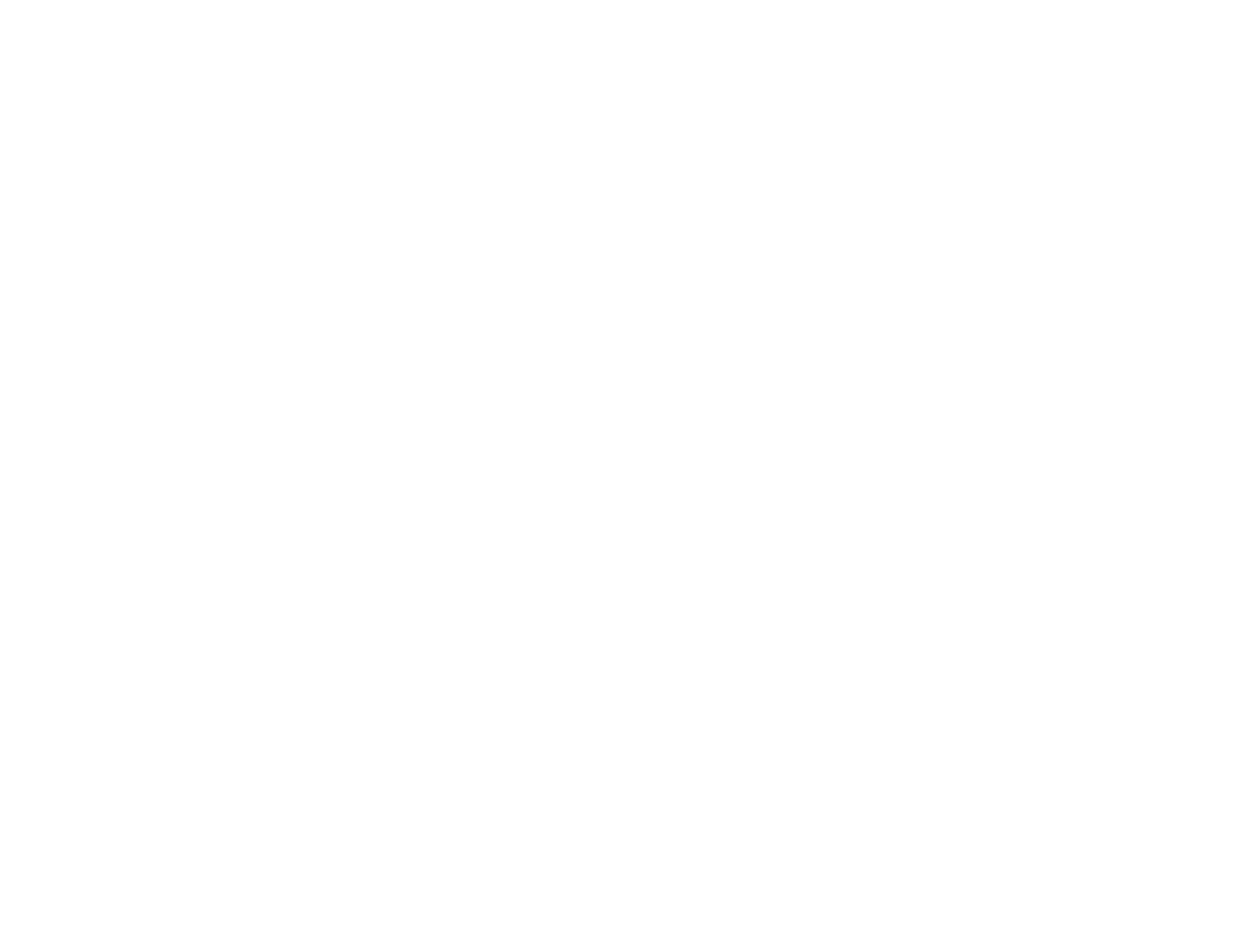
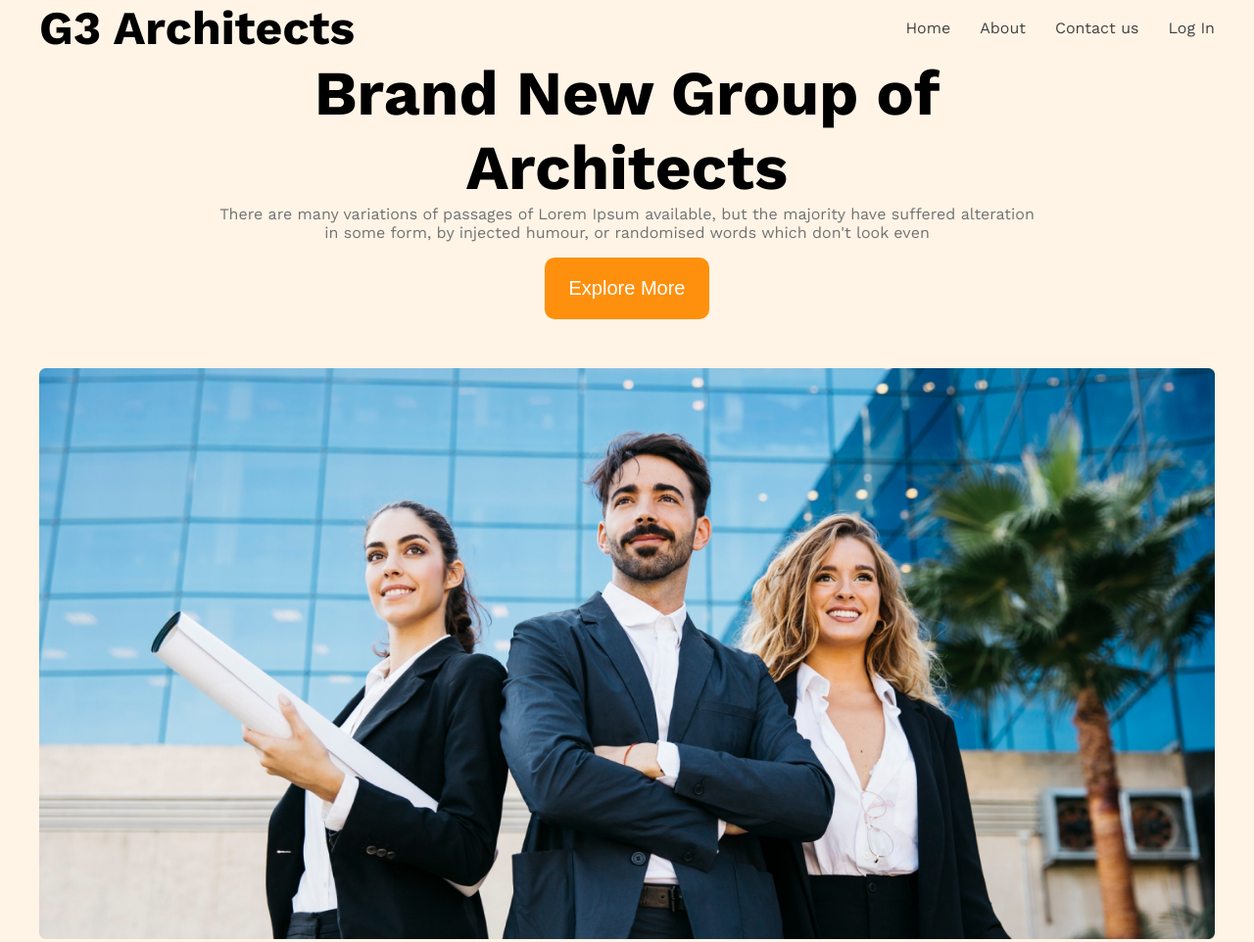
Before and after one commit to ImTariquL/g3-architects-website, a plain HTML site: page index.html in a window 1280 px wide. Shown: the whole page at 98% size. Before the commit the page ends 800 px from the top, so only its background shows below. Drawn offline with nearby package versions, Linux system fonts and the light colour scheme.

Commit message:
banner done

```diff
--- a/index.html
+++ b/index.html
@@ -4,11 +4,30 @@
     <meta charset="UTF-8">
     <meta name="viewport" content="width=device-width, initial-scale=1.0">
     <title>G3 Architects Platform</title>
-    <link rel="stylesheet" href="styles/architect.css">
+    <link rel="stylesheet" href="/styles/architect.css">
 </head>
-<body>
-    <header>
-
+<body class="work-sans-font">
+    <header class="head-bg">
+        <nav class="navbar display-flex">
+            <h3 class="brand">G3 Architects</h3>
+            <ul class="nav-links display-flex">
+                <!-- li.nav-item*4>a.nav-link -->
+                <li class="nav-item"><a href="" class="nav-link  nav-a-text">Home</a></li>
+                <li class="nav-item"><a href="" class="nav-link  nav-a-text">About</a></li>
+                <li class="nav-item"><a href="" class="nav-link  nav-a-text">Contact us</a></li>
+                <li class="nav-item"><a href="" class="nav-link  nav-a-text">Log In</a></li>
+            </ul>
+        </nav>
+        <div class="banner">
+            <div class="banner-content">
+                <h1 class="banner-title">Brand New
+                    Group of Architects
+                    </h1>
+                    <p class="banner-description">There are many variations of passages of Lorem Ipsum available, but the majority have suffered alteration in some form, by injected humour, or randomised words which don't look even</p>
+                    <button class="btn-primary">Explore More</button>
+            </div>
+                <img class="banner-image" src="images/banner.png" alt="">
+        </div>
     </header>
     <main>
 
--- a/styles/architect.css
+++ b/styles/architect.css
@@ -0,0 +1,81 @@
+@import url('https://fonts.googleapis.com/css2?family=Work+Sans:ital,wght@0,100..900;1,100..900&display=swap');
+
+
+.work-sans-font {
+  font-family: "Work Sans", serif;
+  font-optical-sizing: auto;
+  font-weight: 400px;
+  font-style: normal;
+}
+
+
+.display-flex{
+    display: flex;
+}
+
+*{
+    margin: 0px;
+    padding: 0px;
+}
+.nav-a-text{
+    color: #424242;
+    text-decoration: none;
+    margin-left: 30px;
+}
+
+.navbar{
+    /* display: flex; */
+    justify-content: space-between;
+    align-items: center;
+}
+
+.brand{
+     font-weight: 700px;
+     font-size: 3rem;
+}
+.nav-links{
+    /* display: flex;  */
+    list-style: none;
+}
+.head-bg{
+    background-color: rgba(255, 144, 14, 0.1);
+}
+
+.navbar , .banner, .banner>img{
+    max-width: 1200px;
+    margin: 0 auto;
+}
+.banner-content{
+    max-width: 850px;
+    margin: 0 auto;
+    text-align: center;
+    margin-bottom: 50px;
+}
+.banner-title{
+    font-weight: 700px;
+    font-size: 4em;
+}
+.btn-primary{
+    background-color: #FF900E ;
+    color: white;
+    padding: 20px 25px;
+    font-size: 1.25em;
+    font-weight: 600px;
+    border-radius: 0.5em;
+    border: none;
+}
+.banner-image{
+    width: 100%;
+}
+.banner-description{
+    color: #727272;
+    font-size: 1em;
+    margin-bottom: 1em;
+}
+
+/* responsive banner area */
+@media screen and (max-width:576px) {
+    .navbar , .banner{
+        flex-direction: column;
+    }
+}
```
